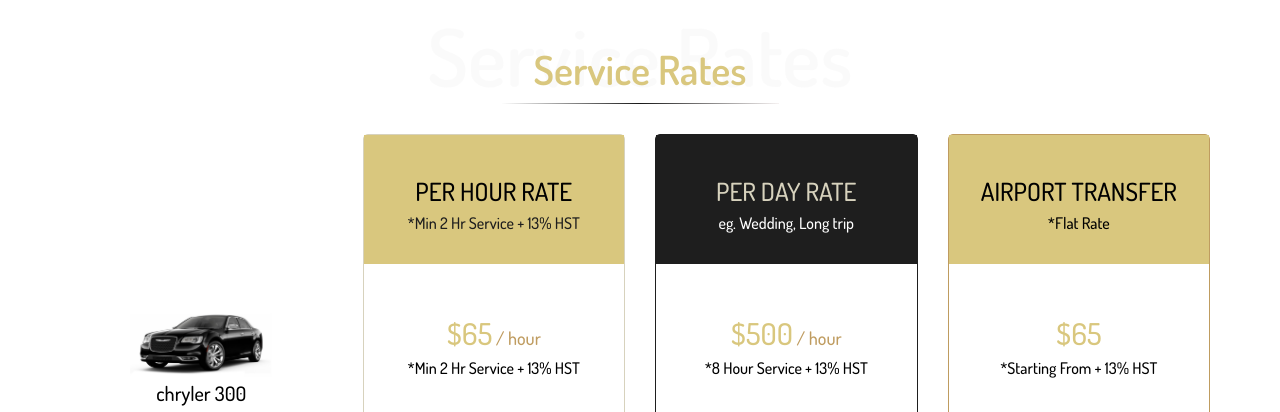
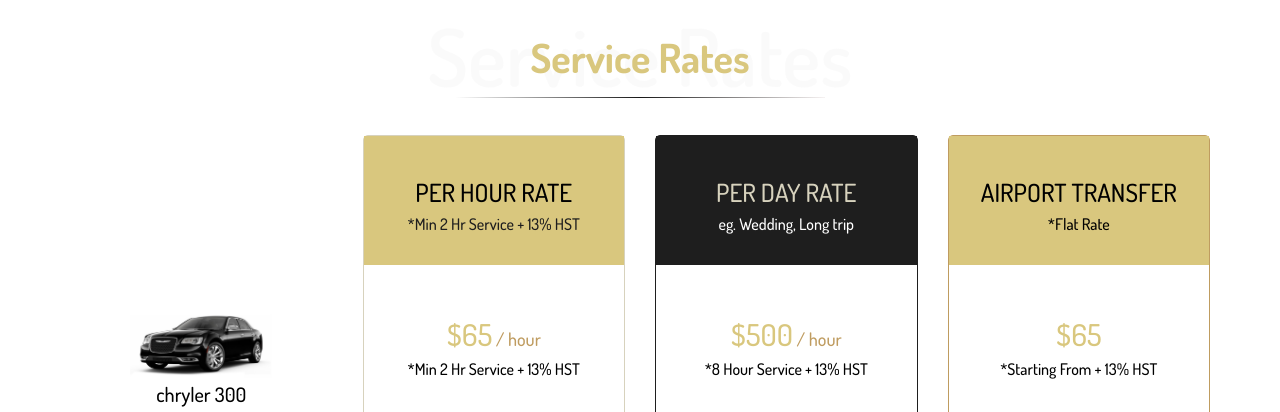
Before and after one commit to yasirshakil/pearsonlimoservices, a PHP site: page /services-rates.php in a window 1280 px wide. Shown: the part 195-607 px from the top of the page. Run offline with PHP 8.4, Linux system fonts and the light colour scheme.

Commit message:
Fixed Heading Sizes

```diff
--- a/css/shortcodes.css
+++ b/css/shortcodes.css
@@ -2320,7 +2320,7 @@ ul.booking-steps li .text {
 
 /*========== Change Template ==========*/
 .text-up.has-over .title{
-	font-weight: 500;
+	font-weight: 700;
     text-transform: uppercase;
 }
 .text-up.has-over{
@@ -2331,7 +2331,7 @@ ul.booking-steps li .text {
 }
 .has-over.ovvs .title{
 	text-transform: uppercase;
-    font-weight: 500;
+    font-weight: 700;
 }
 .change_text .title{
 	font-weight: 400;
@@ -2409,7 +2409,7 @@ ul.booking-steps li .text {
 }
 .template-title .title{
 	font-family: Dosis;
-    font-weight: 600;
+    font-weight: 700;
     font-size: 40.02px;
 	line-height:55px;
 	color: #d9c77e;
--- a/index.php
+++ b/index.php
@@ -270,7 +270,7 @@
 				<ul class="tab_menu">
 					<li class="current"><a href="#tab-1">All</a></li>
 					<li><a href="#tab-2">Sedan</a></li>
-					<li><a href="#tab-3">Suv</a></li>
+					<li><a href="#tab-3">SUV</a></li>
 					<li><a href="#tab-4">Stretch limo </a></li>
 					<li><a href="#tab-5">party bus</a></li>
 				</ul>
--- a/services-rates.php
+++ b/services-rates.php
@@ -8,11 +8,13 @@ include ('./header.php');
 			<div class="container">
 				<div class="row">
 				<div class="col-md-12">
-						<section class="template-title center">
-							<h1 class="title has-over">Service Rates</h1>
-							<span>Service Rates</span>
-							<div class="co-lg-12 col-md-12 col-sm-12 col-12 mb-1 mt-1">
-								<div class="Borders m-auto co-lg-3 col-md-3 col-sm-6 col-6"></div>
+						<section class="">
+							<div class="template-title center has-over">
+								<h1>Service Rates</h1>
+								<span>Service Rates</span>
+									<div class="co-lg-12 col-md-12 col-sm-12 col-12 mb-2">
+										<div class="Borders m-auto co-lg-12 col-md-4 col-sm-6 col-6"></div>
+									</div>
 							</div>
 						</section>
 					</div>
```
Also changed, not shown: Area-We-Serve.php (+6 -3 lines).
